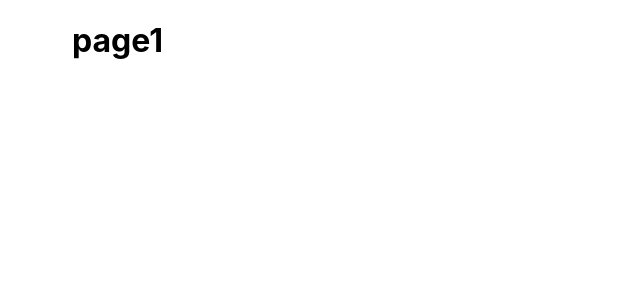
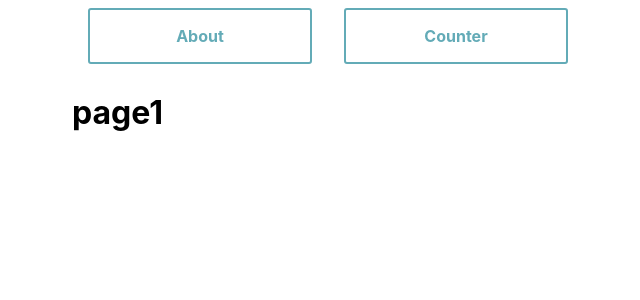
Before and after one commit to BorisRozumnyi/counter, a React (Create React App) app: page /about/ in a window 1280 px wide. Before the commit this address led to /page1. Shown: the top 300 px of the page, without its empty margins (312-952 px from the left). Built offline with nearby package versions, Linux system fonts and the light colour scheme.

Commit message:
create Header component

```diff
--- a/src/App.tsx
+++ b/src/App.tsx
@@ -1,21 +1,23 @@
 import React from 'react';
-import logo from './logo.svg';
 import './App.css';
 import { Container } from './Components/Container';
 import { BrowserRouter, Redirect, Route, Switch } from 'react-router-dom';
+import { Header } from './Components/Header';
+import { frontendUrls } from './routes/frontendUrls';
 
 export const App = () => {
   return (
     <Container>
       <BrowserRouter>
+        <Header />
         <Switch>
-          <Route path="/page1">
+          <Route path={frontendUrls.about}>
             <h1>page1</h1>
           </Route>
-          <Route path="/page2">
+          <Route path={frontendUrls.counter}>
             <h1>page2</h1>
           </Route>
-          <Redirect to="/page1" />
+          <Redirect to={frontendUrls.about} />
         </Switch>
       </BrowserRouter>
     </Container>
--- /dev/null
+++ b/src/Components/Header.tsx
@@ -0,0 +1,42 @@
+import React from 'react';
+import { NavLink } from 'react-router-dom';
+import styled from 'styled-components';
+import { frontendUrls } from '../routes/frontendUrls';
+
+export const Header = () => (
+  <NavWrapper>
+    <StyledLink to={frontendUrls.about}>About</StyledLink>
+    <StyledLink to={frontendUrls.counter}>Counter</StyledLink>
+  </NavWrapper>
+);
+
+const NavWrapper = styled.div`
+  display: flex;
+  flex-direction: column;
+  width: 100%;
+  @media (min-width: 768px) {
+    flex-direction: row;
+  }
+`;
+
+const StyledLink = styled(NavLink)`
+  color: #63abb7;
+  font-weight: bold;
+  text-decoration: none;
+  display: flex;
+  justify-content: center;
+  border-radius: 3px;
+  padding: 1rem 3rem;
+  margin: 0.5rem 1rem;
+  background: transparent;
+  border: 2px solid #63abb7;
+  transition: 0.2s all;
+  &:hover {
+    background: #63abb7;
+    color: white;
+  }
+  @media (min-width: 768px) {
+    flex-direction: row;
+    width: 50%;
+  }
+`;
--- /dev/null
+++ b/src/routes/frontendUrls.ts
@@ -0,0 +1,5 @@
+export const frontendUrls = {
+  home: '/',
+  counter: '/counter/',
+  about: '/about/',
+};
```
